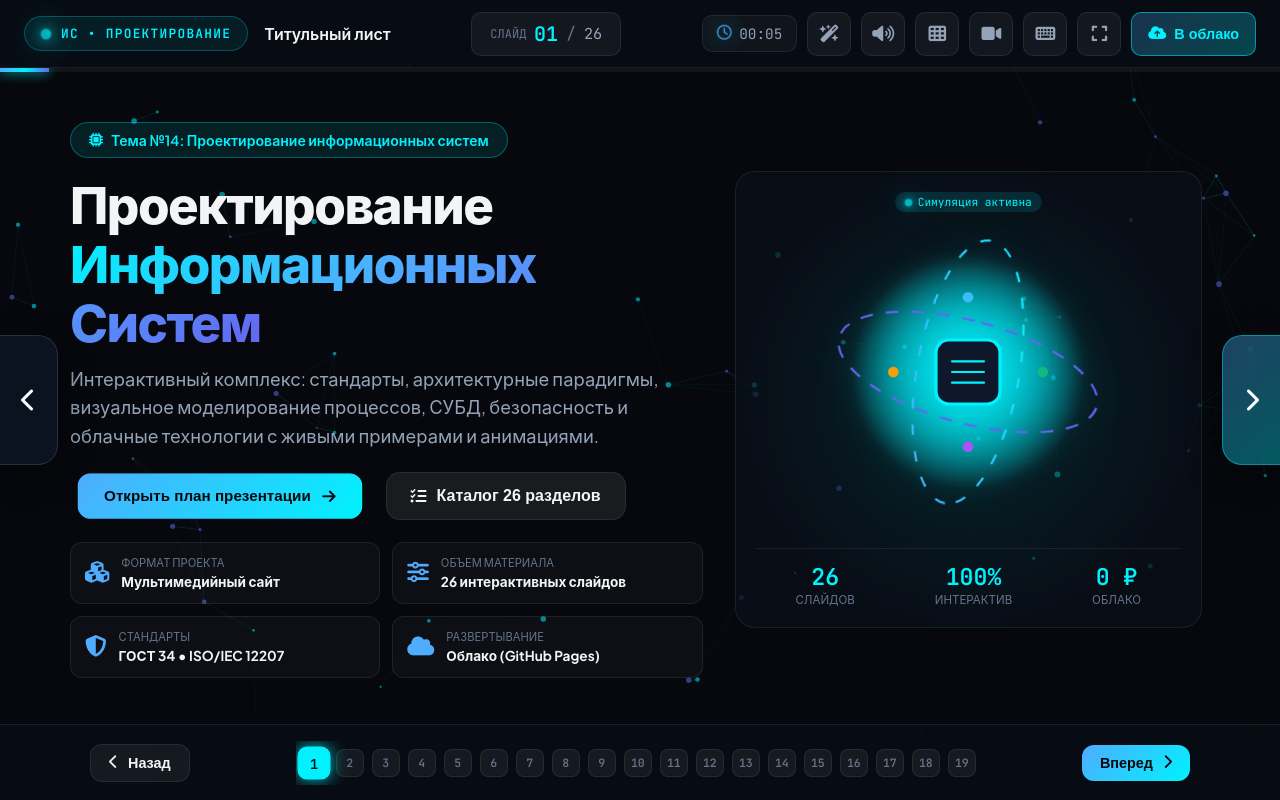
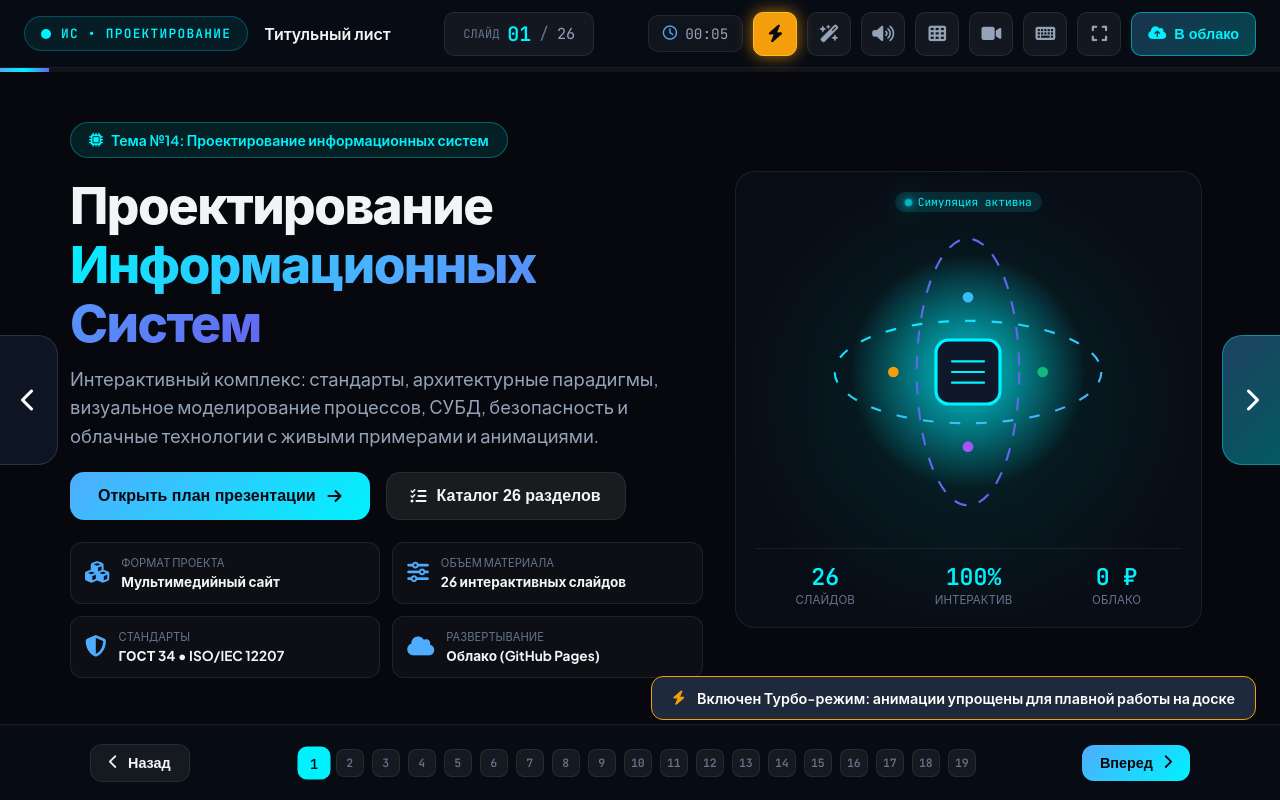
Before and after one commit to the-real-AI/is-presentation, a plain HTML site: page index.html in a window 1280 px wide. Drawn offline with Linux system fonts and the light colour scheme; animation ran at ten frames a second.

Commit message:
Optimize presentation for weak devices and smartboards: remove backdrop-filter, pause hidden animations, batch canvas drawing, throttle loops, add turbo eco-mode

```diff
--- a/index.html
+++ b/index.html
@@ -56,6 +56,9 @@
       </div>
 
       <!-- Control Buttons -->
+      <button class="nav-btn" id="btn-perf" title="Турбо-ускорение / Эко-режим (Для слабых устройств и интерактивных досок)">
+        <i class="fa-solid fa-bolt"></i>
+      </button>
       <button class="nav-btn" id="btn-laser" title="Интерактивная лазерная указка / маркер (Для сенсорной доски)">
         <i class="fa-solid fa-wand-magic-sparkles"></i>
       </button>
@@ -2329,6 +2332,8 @@
           <div class="key-row"><kbd>F</kbd> <span>Полноэкранный режим</span></div>
           <div class="key-row"><kbd>O</kbd> или <kbd>Esc</kbd> <span>Сетка всех слайдов</span></div>
           <div class="key-row"><kbd>M</kbd> <span>Вкл / Выкл звук эффектов</span></div>
+          <div class="key-row"><kbd>L</kbd> <span>Лазерная указка / Маркер доски</span></div>
+          <div class="key-row"><kbd>P</kbd> <span>Турбо / Эко-режим (Для слабых устройств)</span></div>
           <div class="key-row"><kbd>?</kbd> <span>Открыть эту справку</span></div>
         </div>
       </div>
--- a/script.js
+++ b/script.js
@@ -13,6 +13,7 @@ const Presentation = (() => {
   let timerInterval = null;
   let isFullscreen = false;
   let laserMode = false;
+  let perfMode = localStorage.getItem('is_presentation_perf_mode') === 'true';
 
   // DOM Elements
   const slides = document.querySelectorAll('.slide');
@@ -24,6 +25,7 @@ const Presentation = (() => {
   const btnSound = document.getElementById('btn-sound');
   const btnFullscreen = document.getElementById('btn-fullscreen');
   const btnLaser = document.getElementById('btn-laser');
+  const btnPerf = document.getElementById('btn-perf');
 
   // Smartboard Side Touch Buttons
   const sbNavPrev = document.getElementById('sb-nav-prev');
@@ -181,7 +183,21 @@ const Presentation = (() => {
   let confettiParticles = [];
   let confettiAnimFrame = null;
 
+  function stopConfetti() {
+    if (confettiAnimFrame) {
+      cancelAnimationFrame(confettiAnimFrame);
+      confettiAnimFrame = null;
+    }
+    const oldCanvas = document.getElementById('confetti-canvas');
+    if (oldCanvas && oldCanvas.parentNode) {
+      oldCanvas.parentNode.removeChild(oldCanvas);
+    }
+  }
+
   function launchConfetti() {
+    stopConfetti();
+    if (perfMode) return; // skip canvas confetti in perf mode
+
     const canvas = document.createElement('canvas');
     canvas.id = 'confetti-canvas';
     document.body.appendChild(canvas);
@@ -191,17 +207,18 @@ const Presentation = (() => {
 
     confettiParticles = [];
     const colors = ['#00f2fe', '#4facfe', '#10b981', '#f59e0b', '#f43f5e', '#a855f7'];
+    const count = 45;
 
-    for (let i = 0; i < 90; i++) {
+    for (let i = 0; i < count; i++) {
       confettiParticles.push({
         x: canvas.width / 2 + (Math.random() - 0.5) * 200,
         y: canvas.height * 0.7,
-        vx: (Math.random() - 0.5) * 14,
-        vy: -Math.random() * 14 - 6,
-        size: Math.random() * 8 + 4,
+        vx: (Math.random() - 0.5) * 12,
+        vy: -Math.random() * 12 - 5,
+        size: Math.random() * 7 + 4,
         color: colors[Math.floor(Math.random() * colors.length)],
         rotation: Math.random() * 360,
-        rotSpeed: (Math.random() - 0.5) * 10,
+        rotSpeed: (Math.random() - 0.5) * 8,
         opacity: 1
       });
     }
@@ -215,7 +232,7 @@ const Presentation = (() => {
         p.y += p.vy;
         p.vy += 0.45;
         p.rotation += p.rotSpeed;
-        p.opacity -= 0.009;
+        p.opacity -= 0.012;
 
         if (p.opacity > 0 && p.y < canvas.height + 20) {
           alive = true;
@@ -232,11 +249,11 @@ const Presentation = (() => {
       if (alive) {
         confettiAnimFrame = requestAnimationFrame(animateConfetti);
       } else {
-        if (canvas && canvas.parentNode) canvas.parentNode.removeChild(canvas);
+        stopConfetti();
       }
     }
 
-    animateConfetti();
+    confettiAnimFrame = requestAnimationFrame(animateConfetti);
   }
 
   // Go to slide
@@ -275,6 +292,8 @@ const Presentation = (() => {
     if (currentSlide === 26) {
       playSuccessSound();
       launchConfetti();
+    } else {
+      stopConfetti();
     }
   }
 
@@ -403,7 +422,83 @@ const Presentation = (() => {
     playTone(laserMode ? 880 : 440, 'triangle', 0.1, 0.05);
   }
 
+  // Turbo / Eco Mode (Optimization for Weak Devices & Smartboards)
+  function showPerfToast(msg) {
+    let toast = document.querySelector('.perf-toast');
+    if (!toast) {
+      toast = document.createElement('div');
+      toast.className = 'perf-toast';
+      document.body.appendChild(toast);
+    }
+    toast.innerHTML = `<i class="fa-solid fa-bolt" style="color: #f59e0b;"></i> <span>${msg}</span>`;
+    toast.classList.add('show');
+    setTimeout(() => {
+      toast.classList.remove('show');
+    }, 3000);
+  }
+
+  function togglePerfMode(forcedState = null, isAuto = false) {
+    if (forcedState !== null) {
+      perfMode = forcedState;
+    } else {
+      perfMode = !perfMode;
+    }
+
+    document.body.classList.toggle('perf-mode', perfMode);
+    if (btnPerf) {
+      btnPerf.classList.toggle('active-tool', perfMode);
+      btnPerf.title = perfMode ? 'Турбо-режим ВКЛЮЧЕН (Нажмите для обычного)' : 'Турбо-режим (Для слабых устройств)';
+    }
+
+    localStorage.setItem('is_presentation_perf_mode', perfMode ? 'true' : 'false');
+    playTone(perfMode ? 750 : 350, 'sine', 0.08, 0.04);
+
+    if (perfMode) {
+      if (isAuto) {
+        showPerfToast('Включен Турбо-режим: анимации упрощены для плавной работы на доске');
+      } else {
+        showPerfToast('Турбо-режим ВКЛ: максимальная плавность');
+      }
+    } else if (!isAuto) {
+      showPerfToast('Турбо-режим ВЫКЛ: полный визуальный стиль');
+    }
+  }
+
+  function initFpsDetector() {
+    // If explicitly stored in localStorage, apply
+    if (localStorage.getItem('is_presentation_perf_mode') !== null) {
+      if (perfMode) {
+        document.body.classList.add('perf-mode');
+        if (btnPerf) btnPerf.classList.add('active-tool');
+      }
+      return;
+    }
+
+    // Auto-detect FPS on startup
+    let frameCount = 0;
+    let startTime = performance.now();
+    let completed = false;
+
+    function checkFps(time) {
+      if (completed) return;
+      frameCount++;
+      const elapsed = time - startTime;
+      if (elapsed >= 2200) {
+        completed = true;
+        const fps = (frameCount * 1000) / elapsed;
+        if (fps < 32) {
+          togglePerfMode(true, true);
+        }
+        return;
+      }
+      requestAnimationFrame(checkFps);
+    }
+    requestAnimationFrame(checkFps);
+  }
+
   let laserTrail = [];
+  let laserAnimId = null;
+
   function initLaserPointer() {
     const canvas = document.getElementById('laser-canvas');
     if (!canvas) return;
@@ -417,13 +512,20 @@ const Presentation = (() => {
       canvas.height = window.innerHeight;
     });
 
+    function scheduleLaser() {
+      if (!laserAnimId) {
+        laserAnimId = requestAnimationFrame(renderLaser);
+      }
+    }
+
     function addLaserPoint(x, y) {
       laserTrail.push({
         x,
         y,
         life: 1.0,
-        radius: 8
+        radius: 7
       });
+      scheduleLaser();
     }
 
     // Touch / Pointer drawing on whiteboard
@@ -440,31 +542,29 @@ const Presentation = (() => {
     });
 
     function renderLaser() {
+      laserAnimId = null;
       ctx.clearRect(0, 0, canvas.width, canvas.height);
 
       if (laserTrail.length > 0) {
         for (let i = laserTrail.length - 1; i >= 0; i--) {
           const pt = laserTrail[i];
-          pt.life -= 0.025; // fade over ~1 sec
+          pt.life -= 0.035; // faster decay for crisp pointer
 
           if (pt.life <= 0) {
             laserTrail.splice(i, 1);
           } else {
-            ctx.shadowBlur = 15;
-            ctx.shadowColor = '#00f2fe';
             ctx.fillStyle = `rgba(0, 242, 254, ${pt.life})`;
             ctx.beginPath();
             ctx.arc(pt.x, pt.y, pt.radius * pt.life, 0, Math.PI * 2);
             ctx.fill();
-            ctx.shadowBlur = 0;
           }
         }
+
+        if (laserTrail.length > 0) {
+          laserAnimId = requestAnimationFrame(renderLaser);
+        }
       }
-
-      requestAnimationFrame(renderLaser);
     }
-
-    renderLaser();
   }
 
   // Keyboard navigation
@@ -525,6 +625,13 @@ const Presentation = (() => {
           toggleLaserMode();
           break;
 
+        case 'p':
+        case 'P':
+        case 'з':
+        case 'З':
+          togglePerfMode();
+          break;
+
         case '?':
           toggleHelpModal();
           break;
@@ -568,7 +675,7 @@ const Presentation = (() => {
     }, { passive: true });
   }
 
-  // Interactive Background Canvas with Shockwaves
+  // Interactive Background Canvas with Shockwaves (Lightweight & Throttled)
   let shockwaves = [];
 
   function initCanvasAnimation() {
@@ -585,67 +692,89 @@ const Presentation = (() => {
     });
 
     window.addEventListener('pointerdown', (e) => {
-      shockwaves.push({
-        x: e.clientX,
-        y: e.clientY,
-        radius: 6,
-        maxRadius: 110,
-        opacity: 0.65
-      });
+      if (perfMode) return;
+      if (shockwaves.length < 4) {
+        shockwaves.push({
+          x: e.clientX,
+          y: e.clientY,
+          radius: 6,
+          maxRadius: 90,
+          opacity: 0.55
+        });
+      }
     });
 
     const particles = [];
-    const count = Math.min(Math.floor((width * height) / 14000), 75);
+    // 22 particles is visually great and takes virtually zero CPU/GPU
+    const count = 22;
 
     for (let i = 0; i < count; i++) {
       particles.push({
         x: Math.random() * width,
         y: Math.random() * height,
-        vx: (Math.random() - 0.5) * 0.6,
-        vy: (Math.random() - 0.5) * 0.6,
-        radius: Math.random() * 2 + 1,
+        vx: (Math.random() - 0.5) * 0.4,
+        vy: (Math.random() - 0.5) * 0.4,
+        radius: Math.random() * 1.5 + 1,
         color: Math.random() > 0.4 ? 'rgba(0, 242, 254, ' : 'rgba(99, 102, 241, '
       });
     }
 
-    function animate() {
+    let lastFrameTime = 0;
+    const FRAME_DELAY = 1000 / 30; // Throttle to 30 FPS
+
+    function animate(currentTime) {
+      if (perfMode) {
+        // Skip canvas calculation completely in perf mode
+        requestAnimationFrame(animate);
+        return;
+      }
+
+      if (currentTime - lastFrameTime < FRAME_DELAY) {
+        requestAnimationFrame(animate);
+        return;
+      }
+      lastFrameTime = currentTime;
+
       ctx.clearRect(0, 0, width, height);
 
       // Draw shockwaves
       for (let s = shockwaves.length - 1; s >= 0; s--) {
         const sw = shockwaves[s];
-        sw.radius += 4;
-        sw.opacity -= 0.022;
+        sw.radius += 3.5;
+        sw.opacity -= 0.025;
 
         if (sw.opacity <= 0 || sw.radius >= sw.maxRadius) {
           shockwaves.splice(s, 1);
         } else {
           ctx.strokeStyle = `rgba(0, 242, 254, ${sw.opacity})`;
-          ctx.lineWidth = 1.5;
+          ctx.lineWidth = 1.2;
           ctx.beginPath();
           ctx.arc(sw.x, sw.y, sw.radius, 0, Math.PI * 2);
           ctx.stroke();
         }
       }
 
-      // Draw connections
+      // Draw all connections in a SINGLE batch stroke (zero draw call overhead!)
+      ctx.beginPath();
+      ctx.strokeStyle = 'rgba(0, 242, 254, 0.12)';
+      ctx.lineWidth = 1;
+      const maxDist = 110;
+      const maxDistSq = maxDist * maxDist;
+
       for (let i = 0; i < particles.length; i++) {
+        const p1 = particles[i];
         for (let j = i + 1; j < particles.length; j++) {
-          const dx = particles[i].x - particles[j].x;
-          const dy = particles[i].y - particles[j].y;
-          const dist = Math.sqrt(dx * dx + dy * dy);
-
-          if (dist < 135) {
-            const alpha = (1 - dist / 135) * 0.18;
-            ctx.strokeStyle = `rgba(0, 242, 254, ${alpha})`;
-            ctx.lineWidth = 1;
-            ctx.beginPath();
-            ctx.moveTo(particles[i].x, particles[i].y);
-            ctx.lineTo(particles[j].x, particles[j].y);
-            ctx.stroke();
+          const p2 = particles[j];
+          const dx = p1.x - p2.x;
+          const dy = p1.y - p2.y;
+          if (Math.abs(dx) > maxDist || Math.abs(dy) > maxDist) continue;
+          if (dx * dx + dy * dy < maxDistSq) {
+            ctx.moveTo(p1.x, p1.y);
+            ctx.lineTo(p2.x, p2.y);
           }
         }
       }
+      ctx.stroke();
 
       // Draw particles
       particles.forEach(p => {
@@ -657,7 +786,7 @@ const Presentation = (() => {
         if (p.y < 0) p.y = height;
         if (p.y > height) p.y = 0;
 
-        ctx.fillStyle = p.color + '0.7)';
+        ctx.fillStyle = p.color + '0.6)';
         ctx.beginPath();
         ctx.arc(p.x, p.y, p.radius, 0, Math.PI * 2);
         ctx.fill();
@@ -666,7 +795,7 @@ const Presentation = (() => {
       requestAnimationFrame(animate);
     }
 
-    animate();
+    requestAnimationFrame(animate);
   }
 
   // BPMN 2.0 Real-time Interactive Process Simulator
@@ -1062,6 +1191,7 @@ const Presentation = (() => {
     if (btnSound) btnSound.addEventListener('pointerdown', toggleSound);
     if (btnFullscreen) btnFullscreen.addEventListener('pointerdown', toggleFullscreen);
     if (btnLaser) btnLaser.addEventListener('pointerdown', toggleLaserMode);
+    if (btnPerf) btnPerf.addEventListener('pointerdown', (e) => { e.preventDefault(); togglePerfMode(); });
 
     const btnOverview = document.getElementById('btn-overview');
     if (btnOverview) btnOverview.addEventListener('pointerdown', () => toggleOverviewModal());
@@ -1097,6 +1227,7 @@ const Presentation = (() => {
     initInteractiveWidgets();
     startTimer();
     updateUI();
+    initFpsDetector();
   }
 
   return {
@@ -1109,7 +1240,8 @@ const Presentation = (() => {
     toggleDeployModal,
     openDeployModal: () => toggleDeployModal(true),
     toggleHelpModal,
-    toggleLaserMode
+    toggleLaserMode,
+    togglePerfMode
   };
 })();
 
--- a/style.css
+++ b/style.css
@@ -84,9 +84,7 @@ html, body {
   transform: translateY(-50%);
   width: 58px;
   height: 130px;
-  background: rgba(15, 23, 42, 0.7);
-  backdrop-filter: blur(12px);
-  -webkit-backdrop-filter: blur(12px);
+  background: rgba(15, 23, 42, 0.88);
   border: 1px solid rgba(255, 255, 255, 0.12);
   color: #fff;
   font-size: 1.5rem;
@@ -203,9 +201,7 @@ html, body {
   left: 0;
   right: 0;
   height: var(--header-height);
-  background: rgba(8, 12, 20, 0.92);
-  backdrop-filter: blur(16px);
-  -webkit-backdrop-filter: blur(16px);
+  background: rgba(8, 12, 20, 0.96);
   border-bottom: 1px solid var(--border-color);
   display: flex;
   align-items: center;
@@ -405,27 +401,32 @@ html, body {
   width: 100%;
   height: 100%;
   padding: 16px 70px; /* Отступ по краям для боковых кнопок доски */
-  display: flex;
+  display: none;
   align-items: center;
   justify-content: center;
   opacity: 0;
   visibility: hidden;
-  transform: translateX(50px) scale(0.97);
-  transition: opacity 0.45s cubic-bezier(0.16, 1, 0.3, 1),
-              transform 0.45s cubic-bezier(0.16, 1, 0.3, 1),
-              visibility 0.45s;
+  transform: translateX(35px);
+  transition: opacity 0.3s ease, transform 0.3s ease, visibility 0.3s;
   pointer-events: none;
+  contain: layout style;
 }
 
 .slide.active {
+  display: flex !important;
   opacity: 1;
   visibility: visible;
-  transform: translateX(0) scale(1);
+  transform: translateX(0);
   pointer-events: auto;
 }
 
 .slide.slide-prev {
-  transform: translateX(-50px) scale(0.97);
+  display: flex !important;
+  transform: translateX(-35px);
+}
+
+.slide:not(.active) * {
+  animation-play-state: paused !important;
 }
 
 .slide-inner {
@@ -486,15 +487,14 @@ html, body {
 
 /* Glassmorphism Cards */
 .card-glass {
-  background: var(--bg-card);
-  backdrop-filter: blur(14px);
-  -webkit-backdrop-filter: blur(14px);
+  background: #0e1524;
   border: 1px solid var(--border-color);
   border-radius: 16px;
   padding: 20px;
-  transition: var(--transition-smooth);
+  transition: transform 0.2s ease, border-color 0.2s ease;
   position: relative;
   overflow: hidden;
+  contain: layout style;
 }
 
 .card-glass:hover, .card-glass:active {
@@ -1550,7 +1550,7 @@ html, body {
 
 /* Live Feed / Status Bar */
 .bpmn-live-feed {
-  background: rgba(15, 23, 42, 0.75);
+  background: rgba(15, 23, 42, 0.94);
   border: 1px solid rgba(0, 242, 254, 0.3);
   border-radius: 12px;
   padding: 9px 14px;
@@ -1558,7 +1558,6 @@ html, body {
   align-items: center;
   gap: 12px;
   transition: all 0.35s ease;
-  backdrop-filter: blur(12px);
   box-shadow: 0 4px 20px rgba(0, 0, 0, 0.35);
 }
 
@@ -2371,9 +2370,7 @@ html, body {
   left: 0;
   right: 0;
   height: var(--dock-height);
-  background: rgba(8, 12, 20, 0.92);
-  backdrop-filter: blur(16px);
-  -webkit-backdrop-filter: blur(16px);
+  background: rgba(8, 12, 20, 0.96);
   border-top: 1px solid var(--border-color);
   display: flex;
   align-items: center;
@@ -2493,16 +2490,14 @@ html, body {
   left: 0;
   width: 100vw;
   height: 100vh;
-  background: rgba(4, 7, 12, 0.88);
-  backdrop-filter: blur(12px);
-  -webkit-backdrop-filter: blur(12px);
+  background: rgba(4, 7, 12, 0.94);
   z-index: 1000;
   display: flex;
   align-items: center;
   justify-content: center;
   opacity: 0;
   pointer-events: none;
-  transition: opacity 0.3s ease;
+  transition: opacity 0.25s ease;
   padding: 24px;
 }
 
@@ -2661,3 +2656,68 @@ html, body {
   50% { stroke-opacity: 1; filter: drop-shadow(0 0 4px #00f2fe); }
   100% { stroke-opacity: 0.3; }
 }
+
+/* ==========================================================================
+   TURBO / ECO MODE OPTIMIZATION (FOR WEAK DEVICES & SMARTBOARDS)
+   ========================================================================== */
+#btn-perf.active-tool {
+  background: #f59e0b !important;
+  color: #07090e !important;
+  border-color: #fbbf24 !important;
+  box-shadow: 0 0 16px rgba(245, 158, 11, 0.7) !important;
+}
+
+body.perf-mode #bg-canvas {
+  display: none !important;
+}
+
+body.perf-mode * {
+  animation: none !important;
+  box-shadow: none !important;
+  text-shadow: none !important;
+  filter: none !important;
+}
+
+body.perf-mode .slide {
+  transition: opacity 0.12s ease !important;
+  transform: none !important;
+}
+
+body.perf-mode .slide-inner {
+  transform: none !important;
+}
+
+body.perf-mode .card-glass,
+body.perf-mode .btn-pill,
+body.perf-mode .dock-btn,
+body.perf-mode .nav-btn,
+body.perf-mode .dock-dot {
+  transition: transform 0.08s ease !important;
+}
+
+.perf-toast {
+  position: fixed;
+  bottom: 80px;
+  right: 24px;
+  background: #1e293b;
+  border: 1px solid #f59e0b;
+  color: #fff;
+  padding: 12px 20px;
+  border-radius: 12px;
+  font-size: 0.9rem;
+  font-weight: 600;
+  display: flex;
+  align-items: center;
+  gap: 12px;
+  box-shadow: 0 8px 24px rgba(0, 0, 0, 0.6);
+  z-index: 10000;
+  opacity: 0;
+  transform: translateY(20px);
+  transition: opacity 0.3s ease, transform 0.3s ease;
+  pointer-events: none;
+}
+
+.perf-toast.show {
+  opacity: 1;
+  transform: translateY(0);
+}
```
